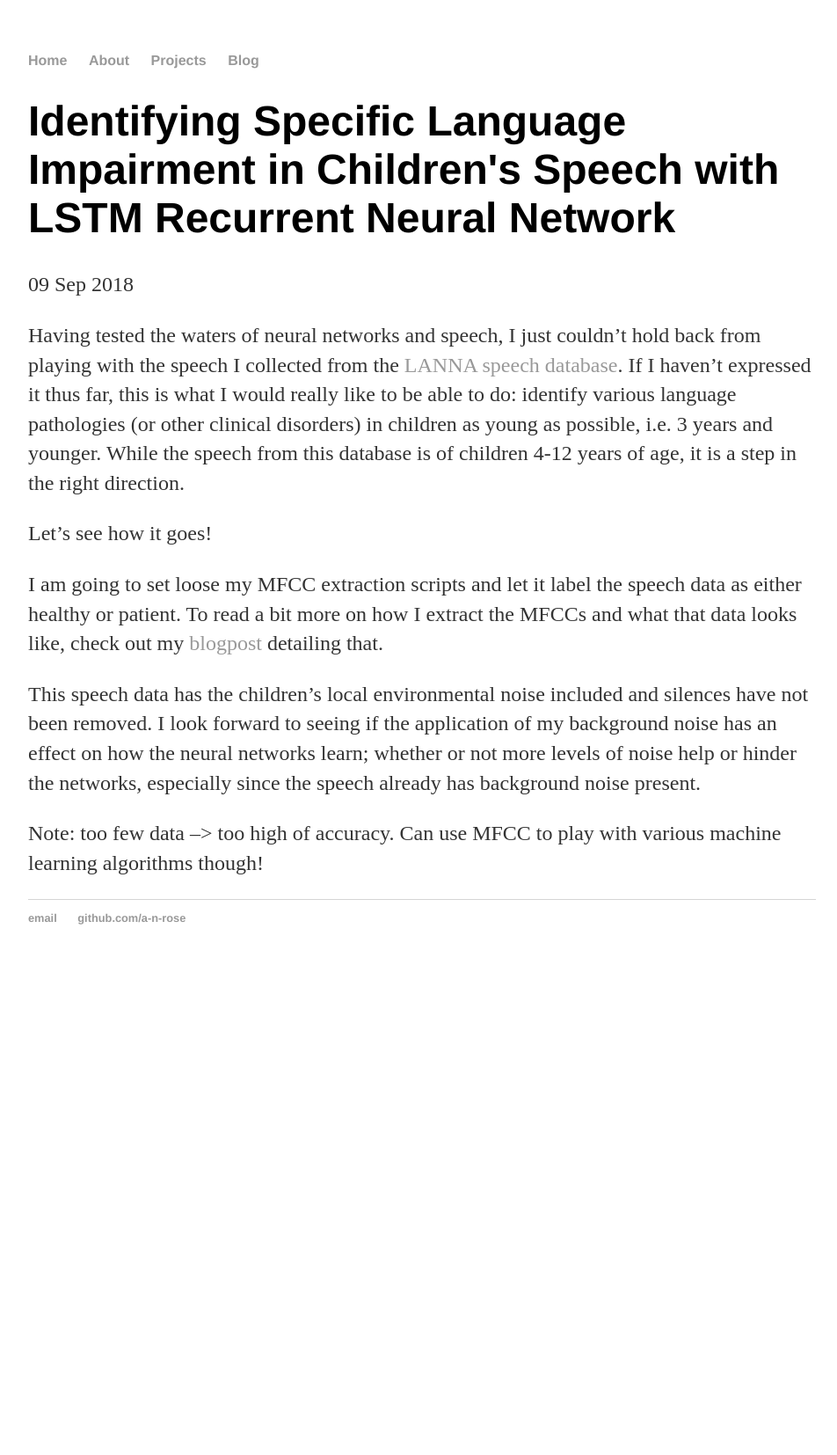
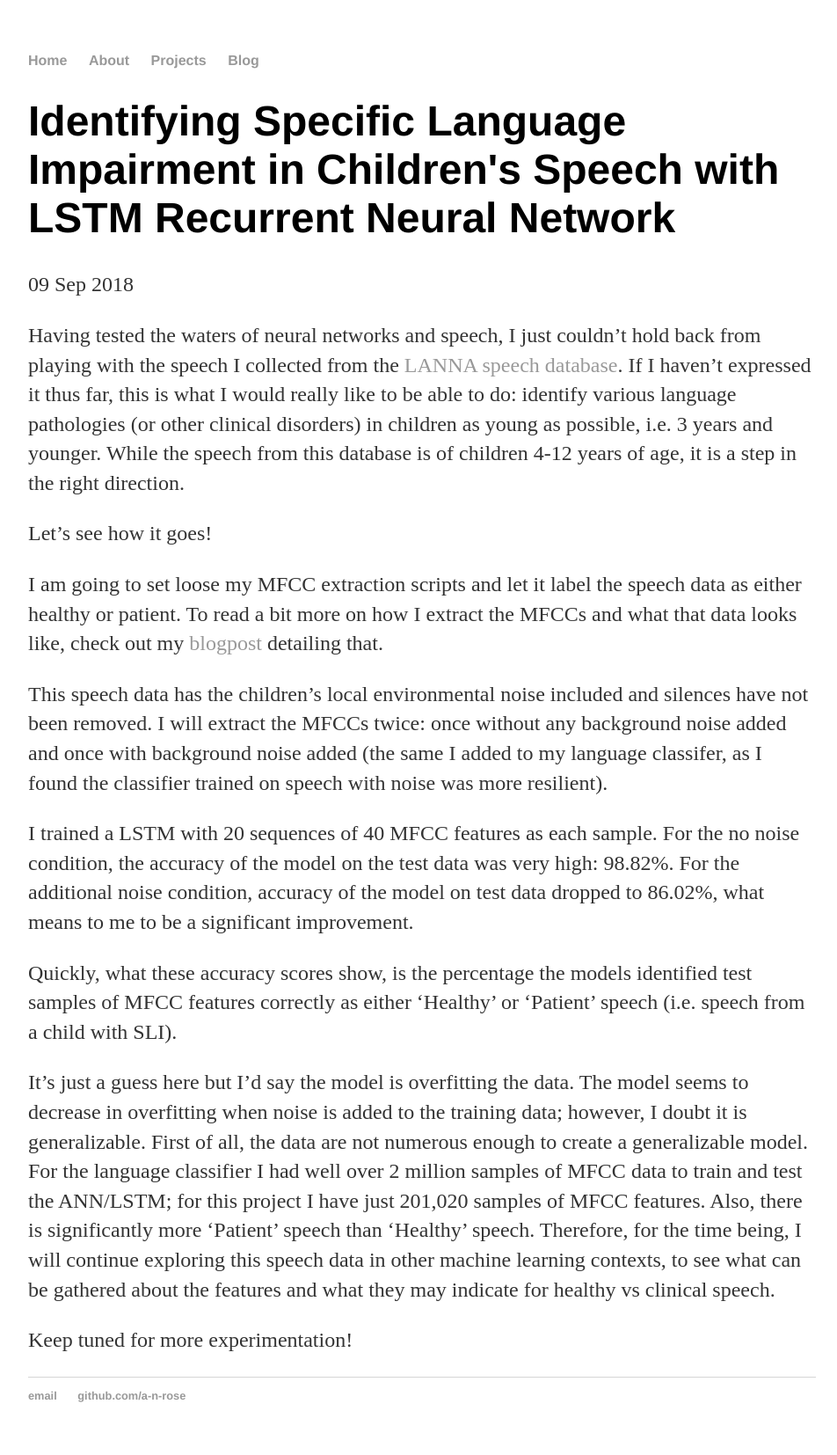
Before and after one commit to a-n-rose/a-n-rose.github.io, a Jekyll site: the page built from _posts/2018-09-09-ID-SLI-speech.md, in a window 1280 px wide. Shown: the whole page at 88% size, without its empty margins (160-1112 px from the left). Built offline with Jekyll 4.4.1, drawn with Linux system fonts in a browser that asks for light colours; before the commit the page ends 1111 px from its top, so only the background shows below that.

Commit message:
updated sli model post

```diff
--- a/_posts/2018-09-09-ID-SLI-speech.md
+++ b/_posts/2018-09-09-ID-SLI-speech.md
@@ -10,6 +10,12 @@ Let's see how it goes!
 
 I am going to set loose my MFCC extraction scripts and let it label the speech data as either healthy or patient. To read a bit more on how I extract the MFCCs and what that data looks like, check out my <a href="https://a-n-rose.github.io/2018/09/09/MFCC-extraction-prep-speech-4-deep-learning.html">blogpost</a> detailing that.
 
-This speech data has the children's local environmental noise included and silences have not been removed. I look forward to seeing if the application of my background noise has an effect on how the neural networks learn; whether or not more levels of noise help or hinder the networks, especially since the speech already has background noise present.
+This speech data has the children's local environmental noise included and silences have not been removed. I will extract the MFCCs twice: once without any background noise added and once with background noise added (the same I added to my language classifer, as I found the classifier trained on speech with noise was more resilient).
 
-Note: too few data --> too high of accuracy. Can use MFCC to play with various machine learning algorithms though!
+I trained a LSTM with 20 sequences of 40 MFCC features as each sample. For the no noise condition, the accuracy of the model on the test data was very high: 98.82%. For the additional noise condition, accuracy of the model on test data dropped to 86.02%, what means to me to be a significant improvement.
+
+Quickly, what these accuracy scores show, is the percentage the models identified test samples of MFCC features correctly as either 'Healthy' or 'Patient' speech (i.e. speech from a child with SLI).
+
+It's just a guess here but I'd say the model is overfitting the data. The model seems to decrease in overfitting when noise is added to the training data; however, I doubt it is generalizable. First of all, the data are not numerous enough to create a generalizable model. For the language classifier I had well over 2 million samples of MFCC data to train and test the ANN/LSTM; for this project I have just 201,020 samples of MFCC features. Also, there is significantly more 'Patient' speech than 'Healthy' speech. Therefore, for the time being, I will continue exploring this speech data in other machine learning contexts, to see what can be gathered about the features and what they may indicate for healthy vs clinical speech.
+
+Keep tuned for more experimentation!
```
